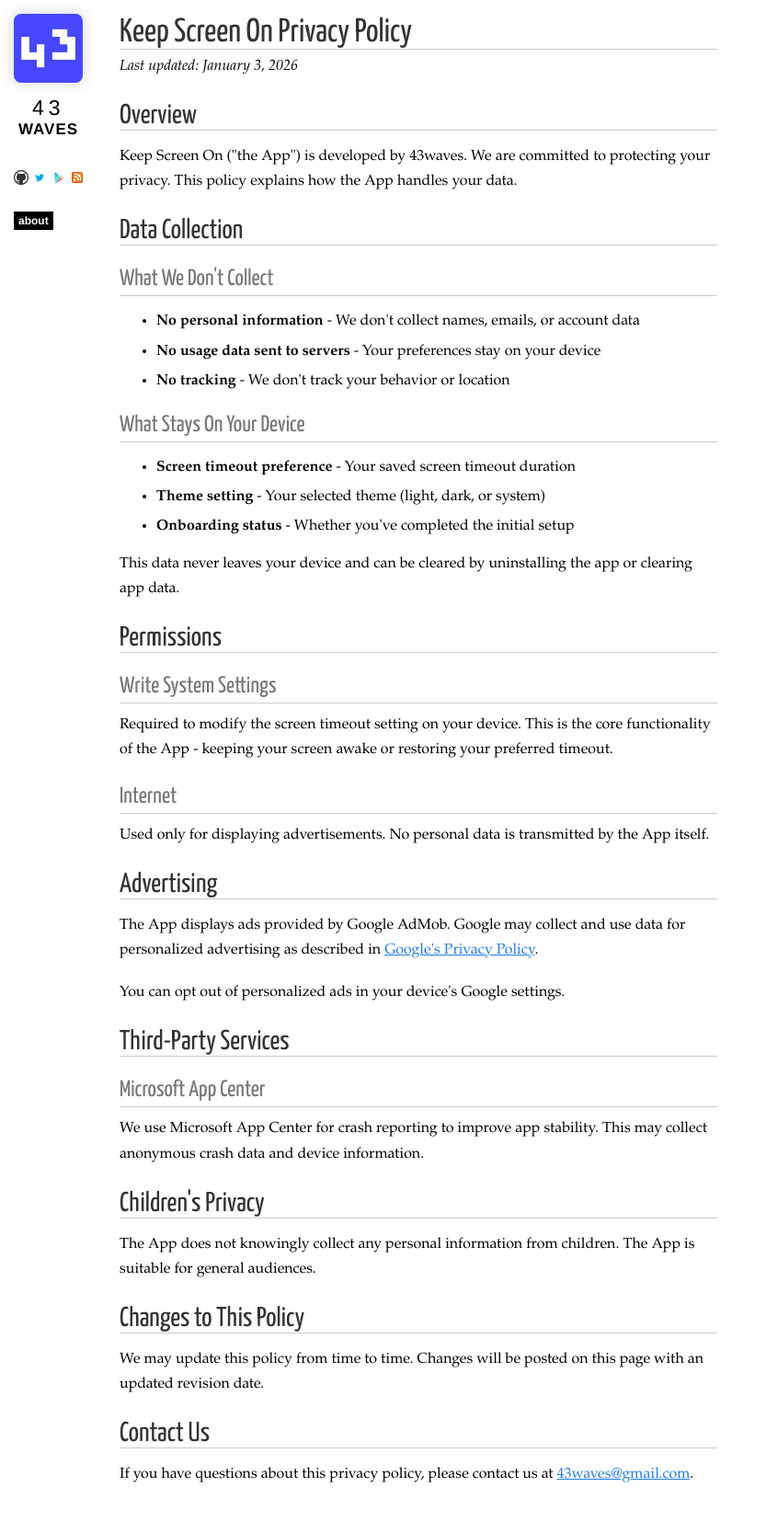
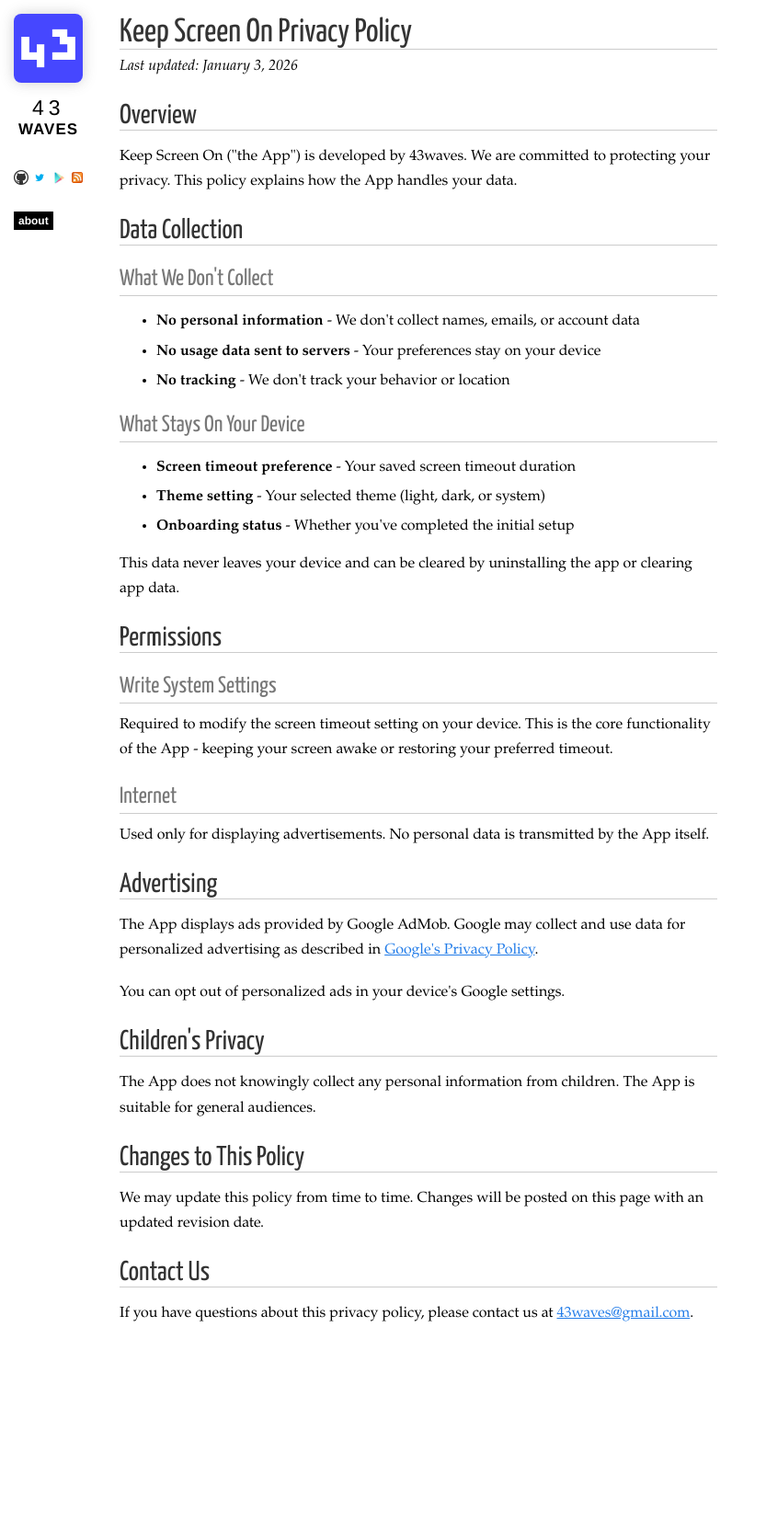
Before and after one commit to 43waves/43waves.github.io, a Jekyll site: the page built from screen-on/privacy-policy.html, in a window 1280 px wide. Shown: the whole page at 92% size, without its empty margins (0-833 px from the left). Built offline with Jekyll 4.4.1, drawn with Linux system fonts in a browser that asks for light colours; nearby versions of some CDN libraries; Markdown is read by kramdown in place of the engine named in the settings; after the commit the page ends 1492 px from its top, so only the background shows below that.

Commit message:
Remove Microsoft App Center from privacy policy

```diff
--- a/screen-on/privacy-policy.html
+++ b/screen-on/privacy-policy.html
@@ -38,10 +38,6 @@
     <p>The App displays ads provided by Google AdMob. Google may collect and use data for personalized advertising as described in <a href="https://policies.google.com/privacy">Google's Privacy Policy</a>.</p>
     <p>You can opt out of personalized ads in your device's Google settings.</p>
 
-    <h2>Third-Party Services</h2>
-    <h3>Microsoft App Center</h3>
-    <p>We use Microsoft App Center for crash reporting to improve app stability. This may collect anonymous crash data and device information.</p>
-
     <h2>Children's Privacy</h2>
     <p>The App does not knowingly collect any personal information from children. The App is suitable for general audiences.</p>
 
```
